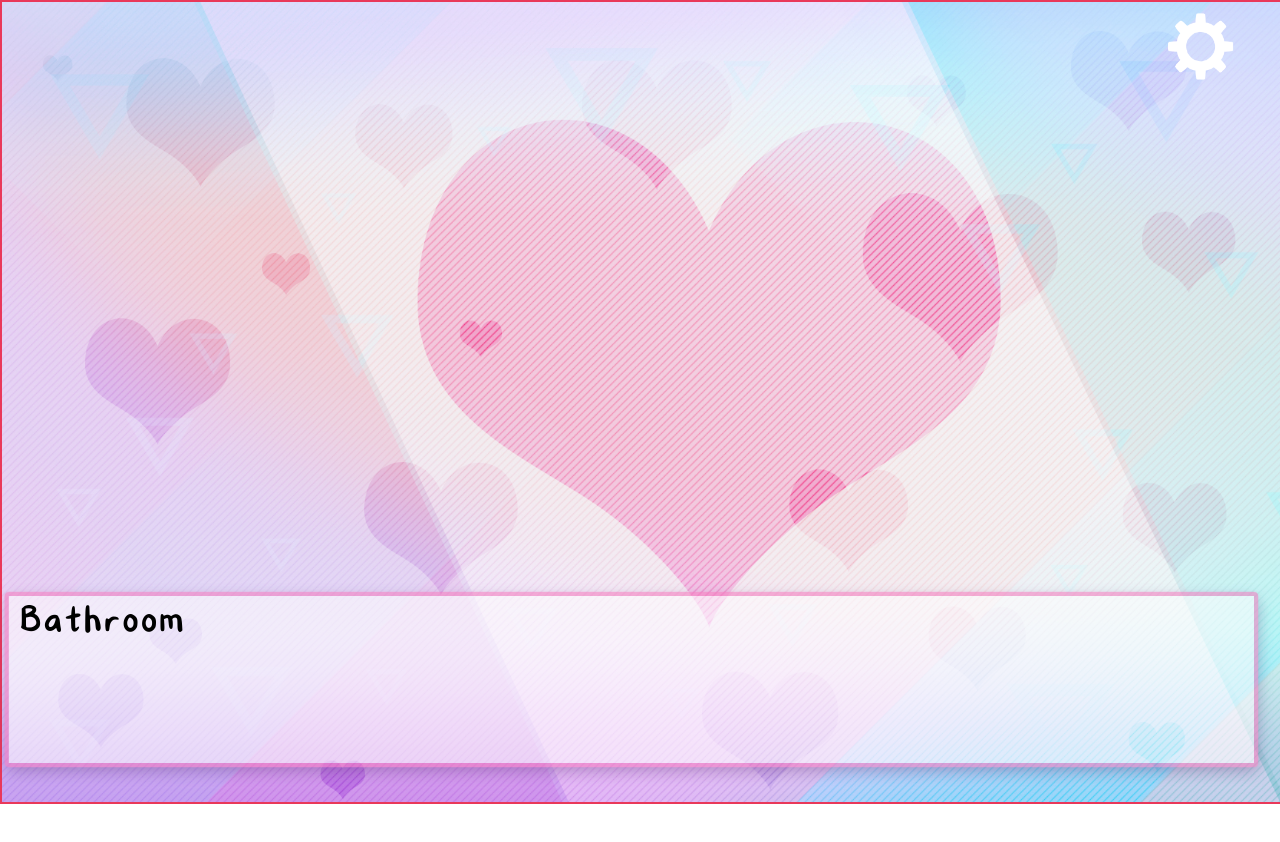
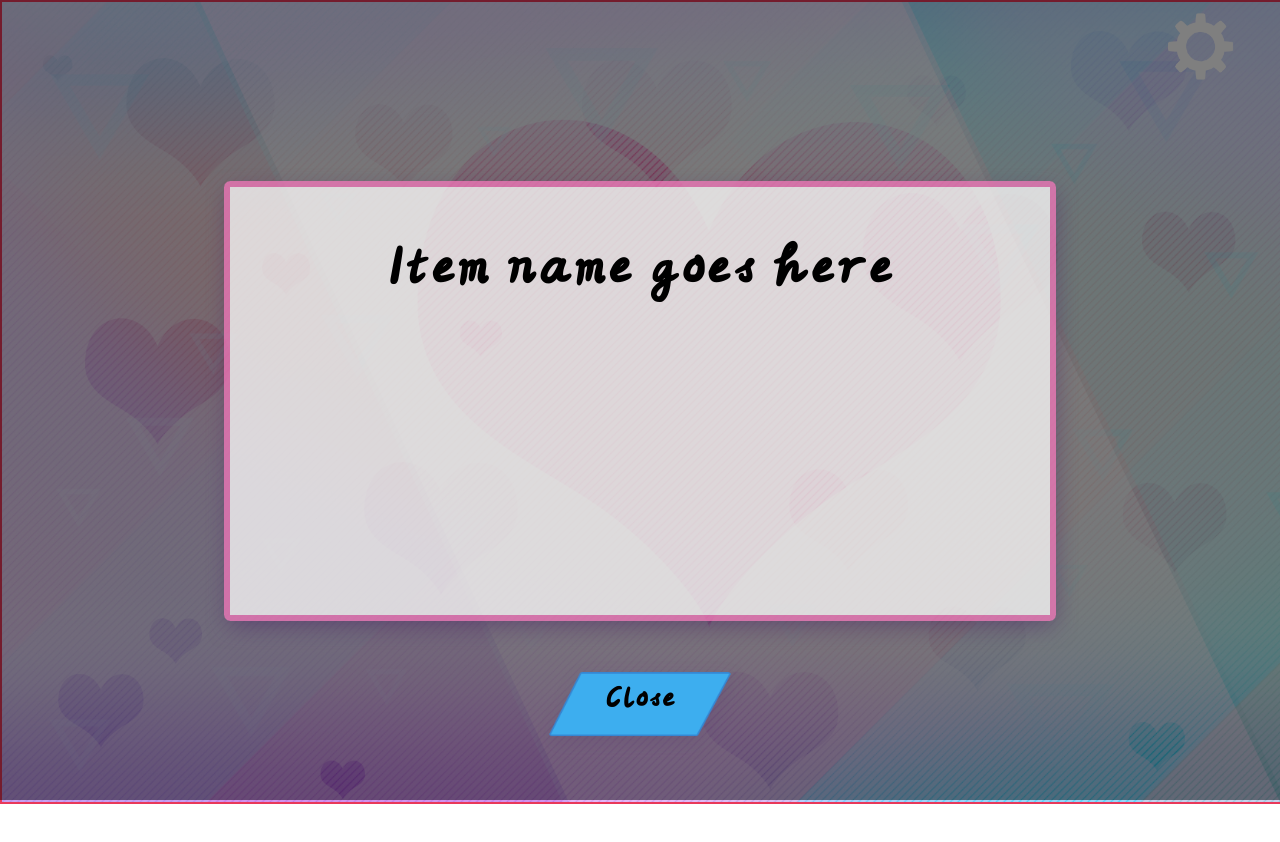
Before and after one commit to kianaorte/home-app, a React (Create React App) app: page /scene3 in a window 1280 px wide. Shown: the top 842 px of the page. Before the commit the page ends 804 px from the top, so only its background shows below. Built offline with nearby package versions, Linux system fonts and the light colour scheme.

Commit message:
start itemoverlay

```diff
--- /dev/null
+++ b/src/components/ItemOverlay.scss
@@ -0,0 +1,26 @@
+.subtitle {
+    position: absolute;
+    top: 25%;
+    font-size: 60px;
+}
+
+.bluebtn-close {
+    position: absolute;
+    top: 80%;
+    // left: 20%;
+    display: flex;
+    flex-direction: column;
+    align-items: center;
+    height: 100%;
+    // margin-left: 220px;
+    // margin-right: 100px;
+    z-index: 1;
+}
+
+.close-text {
+    color: black;
+    font-size: 2.5vw;
+    position: absolute;
+    top: 1.7vw;
+    z-index: 1;
+}
--- /dev/null
+++ b/src/components/ItemOverlay.tsx
@@ -0,0 +1,23 @@
+import './ItemOverlay.scss';
+import popUpContainer from '../assets/images/others/PopUpContainer.png';
+import BlueBtn from '../assets/images/others/BlueBtn.png'
+
+export const ItemOverlay = (props: any) => {
+    const { sendToParent } = props;
+
+    const closeOverlay = () => {
+        sendToParent(false);
+        console.log('close overlay: ' + sendToParent);
+    }
+
+    return (
+        <div className='overlay-container'>
+            <img src={popUpContainer} alt="popUp" className='popup' />
+            <h1 className='subtitle'>Item name goes here</h1>
+            <div className='bluebtn-close' onClick={closeOverlay}>
+                <img src={BlueBtn} alt='btn' width='80%' />
+                <h1 className='close-text'>Close</h1>
+            </div>
+        </div>
+    );
+}
--- a/src/pages/Scene1.tsx
+++ b/src/pages/Scene1.tsx
@@ -18,8 +18,11 @@ const welcomeDialogue = [{
 
 },
 {
-    text: 'I made you a small interactive game!'
+    text: 'Since one of the first games we played together was that KFC and pigeon dating sim, I decided to make a game with a similar vibe hehehe'
 
+},
+{
+    text: "I wanted to give you something special so I custom made everything for your special day! "
 },
 {
     text: "I drew all the art and wrote all the code"
--- a/src/pages/Scene3.tsx
+++ b/src/pages/Scene3.tsx
@@ -1,16 +1,16 @@
-import { DialogueBox } from "../components/DialogueBox";
+import { useState } from "react";
+import { ItemOverlay } from "../components/ItemOverlay";
 
-const roomOptions =
-{
-    text: 'Bathroom',
-};
 
-const Scene2 = () => {
+const Scene3 = () => {
+
+    const [overlay, setShowOverlay] = useState(true);
     return (
-        <DialogueBox text={roomOptions.text} />
-        // <Options selectableOptions={roomOptions} />
+        <div>
+            {overlay && <ItemOverlay sendToParent={setShowOverlay} />}
+        </div>
     );
 }
 
 
-export default Scene2;
+export default Scene3;
```
